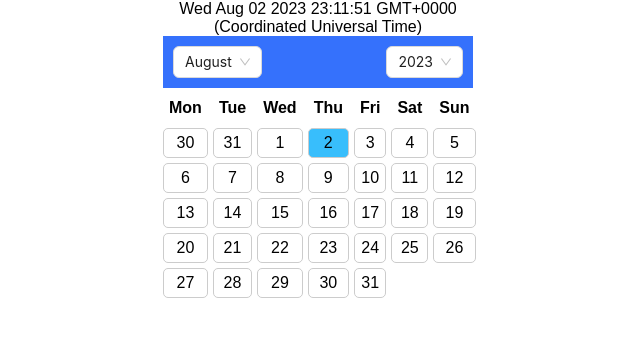
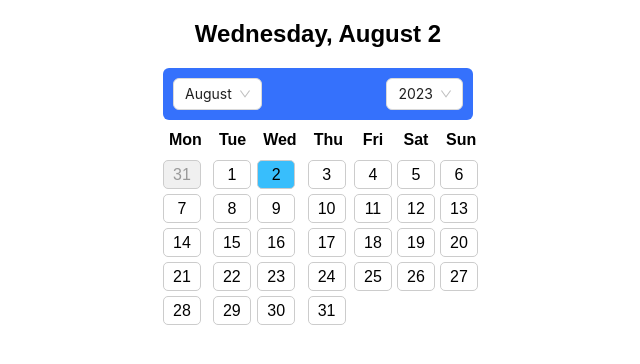
Before and after one commit to miroa88/React-Components, a React (Create React App) app: page / in a window 1280 px wide. Shown: the top 364 px of the page, without its empty margins (322-962 px from the left). Built offline with nearby package versions, Linux system fonts and the light colour scheme.

Commit message:
day picker bug fixed

```diff
--- a/src/App.js
+++ b/src/App.js
@@ -51,7 +51,7 @@ function App() {
 //     style={{ width: 200 }}
 //   />
 // </div>
-<div className="App">
+<div>
   <DatePicker />
 </div>
   );
--- a/src/DatePicker.css
+++ b/src/DatePicker.css
@@ -12,6 +12,7 @@
     background-color: rgb(53, 113, 252); /* Change the background color to blue */
     color: white; /* Change the text color to white */
     padding: 10px; /* Add padding for better appearance */
+    border-radius: 6px;
   }
 
   .days {
@@ -31,11 +32,13 @@
     padding: 5px;
     border: 1px solid #ccc;
     border-radius: 5px;
+    width: 26px; /* Set the width to your desired value */
+    height: 17px; /* Set the height to your desired value */
   }
-  .hide-day {
-    padding: 5px;
-    border: 1px solid #ccc;
-    border-radius: 5px;
+  .hide {
+    background-color: #f0f0f0; /* Gray background for disabled days */
+    color: #999; /* Gray text color for disabled days */
+    pointer-events:none
   }
 
   .day:hover {
--- a/src/DatePicker.js
+++ b/src/DatePicker.js
@@ -43,24 +43,27 @@ const DatePicker = () => {
   const daysOfWeek = ['Mon', 'Tue', 'Wed', 'Thu', 'Fri', 'Sat', 'Sun', ];
 
   const handleMonthChange = (value) => {
-    console.log(selectedMonth.getDay())
     const newMonth = parseInt(value);
     setSelectedMonth((prevMonth) => new Date(getYear(prevMonth), newMonth));
   };
 
   const handleYearChange = (value) => {
-    console.log(selectedMonth.getDay())
     const newYear = parseInt(value);
     setSelectedMonth((prevMonth) => new Date(newYear, getMonth(prevMonth)));
-    handleStartOfMonth()
-
   };
 
   const handleStartOfMonth = (selectedDate) => {
-    // const startOfSelectedMonth = startOfMonth(selectedDate);
-    const numberOfDaysFormLastMonth = selectedDate.getDay() - 1;
+    const startOfSelectedMonth = startOfMonth(selectedDate);
+    let numberOfDaysFormLastMonth =  startOfSelectedMonth.getDay();
     const daysInLastMonth = getDaysInMonth(subMonths(selectedDate, 1))
-    return daysInLastMonth.slice(-numberOfDaysFormLastMonth)
+    numberOfDaysFormLastMonth -= 1
+    if (numberOfDaysFormLastMonth === -1) {
+      return daysInLastMonth.slice(-6)
+    } else if(numberOfDaysFormLastMonth === 0) {
+      return []
+    } else {
+      return daysInLastMonth.slice(-numberOfDaysFormLastMonth)
+    }
   }
 
   const handleDayChange = (clickedDay) => {
@@ -73,7 +76,7 @@ const DatePicker = () => {
 
   return (
     <div className="date-picker">
-      <div>{String(selectedMonth)}</div>
+      <h2>{selectedMonth.toLocaleDateString('en-US', { weekday: 'long', month: 'long', day: 'numeric' })}</h2>
       <div className="header">
         <Select
           defaultValue={getMonth(selectedMonth)}
@@ -106,7 +109,7 @@ const DatePicker = () => {
           </div>
         ))}
         {handleStartOfMonth(selectedMonth).map((day) => (
-          <div key={day} className= 'hide-day' >
+          <div key={day} className= 'hide day' >
             {format(day, 'd')}
           </div>
         ))}
```
